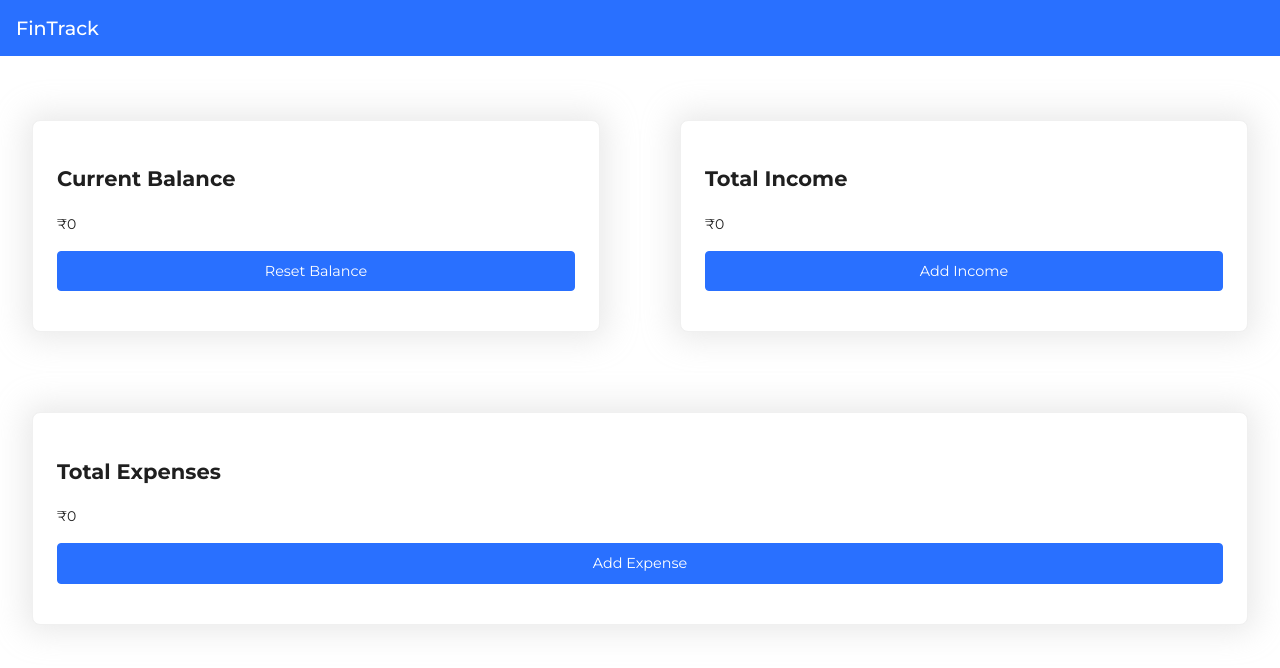
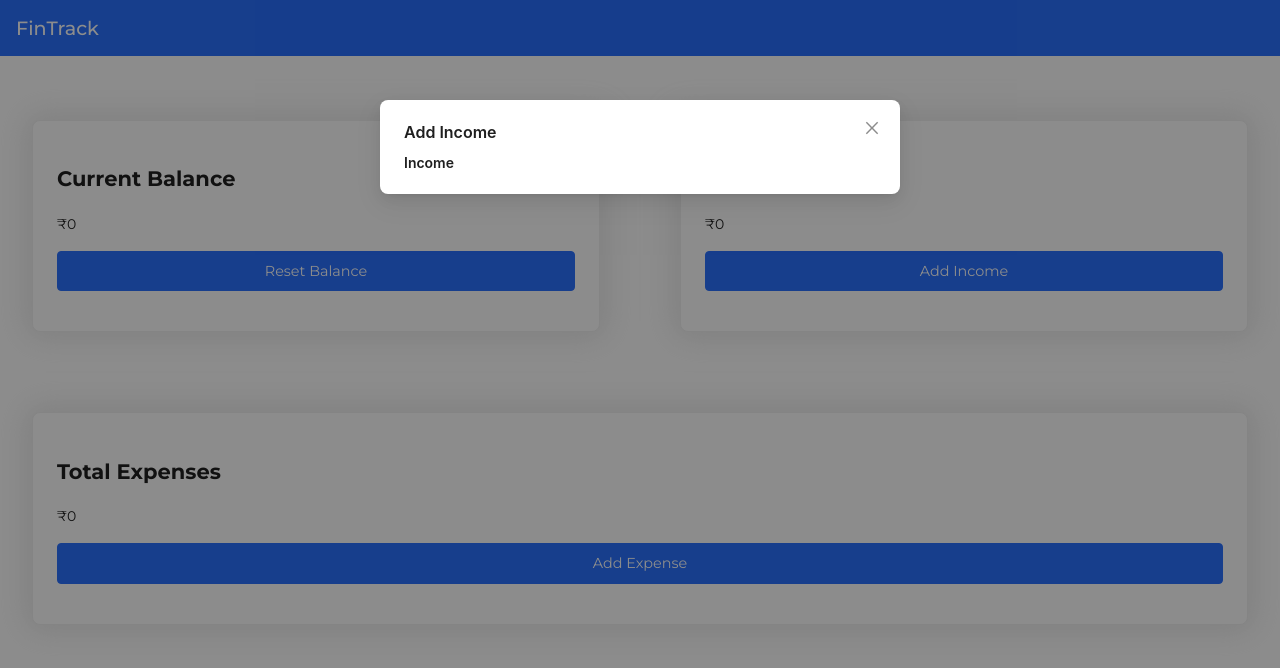
Before and after one commit to mokshmahajan2004/FinTrack, a React (Create React App) app: page /dashboard in a window 1280 px wide. Both pictures are taken after a click on the element "Add Income". Shown: the top 668 px of the page. Built offline with nearby package versions, Linux system fonts and the light colour scheme; no server answers.

Commit message:
Modals Added

```diff
--- a/src/components/Cards/index.js
+++ b/src/components/Cards/index.js
@@ -2,7 +2,7 @@ import React from 'react'
 import "./style.css"
 import { Card, Row } from 'antd'
 import Button from '../Button'
-function Cards() {
+function Cards({showExpenseModal,showIncomeModal}) {
   return (
     <div>
         <Row className='my-row'>
@@ -15,13 +15,13 @@ function Cards() {
       <Card bordered={true} className='my-card'>
         <h2>Total Income</h2>
         <p>₹0</p>
-        <Button text=" Add Income" blue={true}/>
+        <Button text=" Add Income" blue={true} onClick={showIncomeModal}/>
       </Card>
 
       <Card bordered={true} className='my-card'>
         <h2>Total Expenses</h2>
         <p>₹0</p>
-        <Button text=" Add Expense" blue={true}/>
+        <Button text=" Add Expense" blue={true} onClick={showExpenseModal}/>
       </Card>
         </Row>
     </div>
--- a/src/pages/Dashboard.js
+++ b/src/pages/Dashboard.js
@@ -1,6 +1,7 @@
 import React, { useState } from "react";
 import Header from "../components/Header";
 import Cards from "../components/Cards";
+import { Modal } from "antd";
 
 function Dashboard() {
   const [isExpenseModalVisible, setIsExpenseModalVisible] = useState(false);
@@ -29,6 +30,21 @@ function Dashboard() {
         handleExpenseCancel={handleExpenseCancel}
         handleIncomeCancel={handleIncomeCancel}
       />
+      <Modal
+        style={{ fontWeight: 600 }}
+        title="Add Income"
+        open={isIncomeModalVisible}
+        onCancel={handleIncomeCancel}
+        footer={null}
+      >
+        Income
+      </Modal>
+      <Modal style={{ fontWeight: 600 }}
+        title="Add Expense"
+        open={isExpenseModalVisible}
+        onCancel={handleExpenseCancel}
+        footer={null}>Expense
+        </Modal>
     </div>
   );
 }
```
